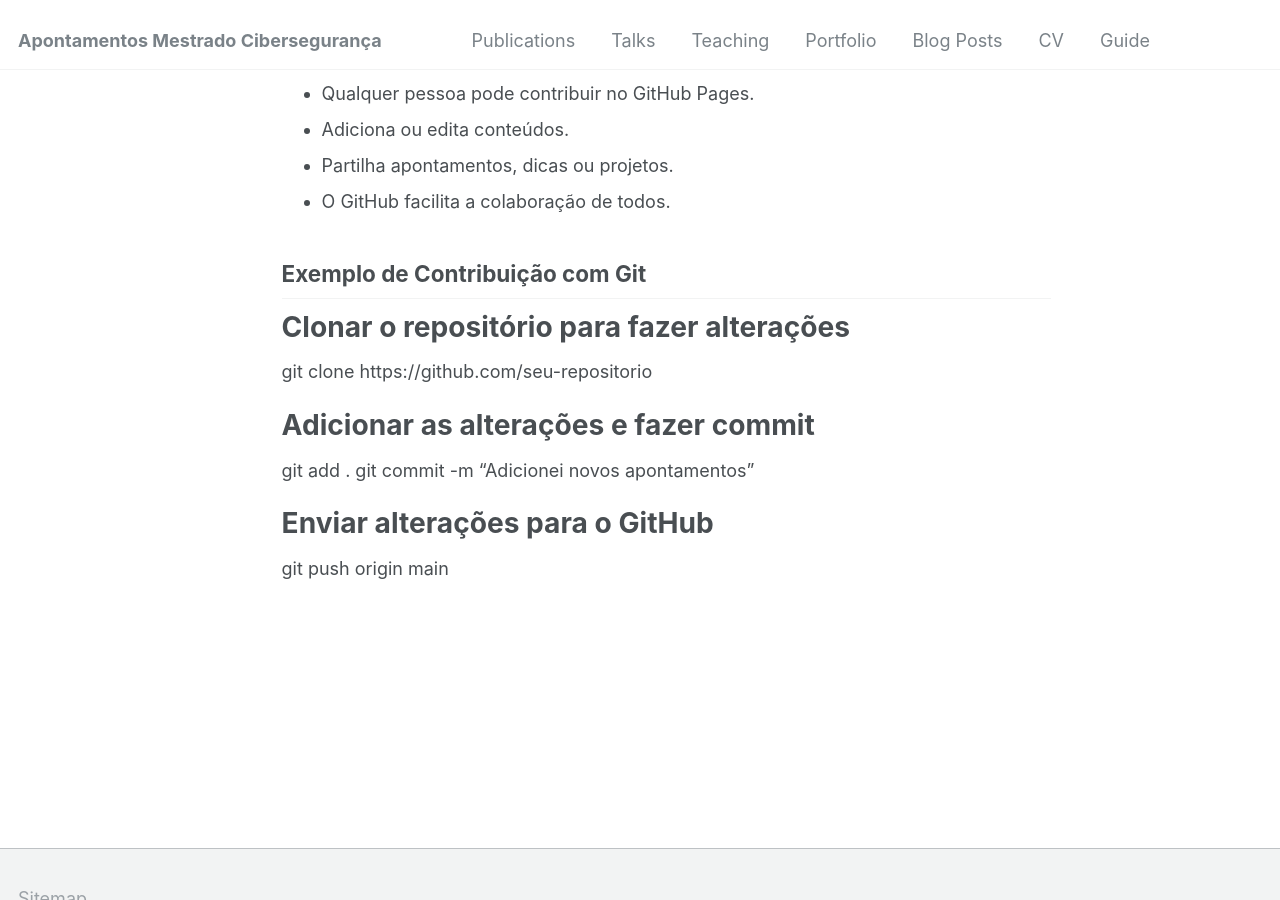
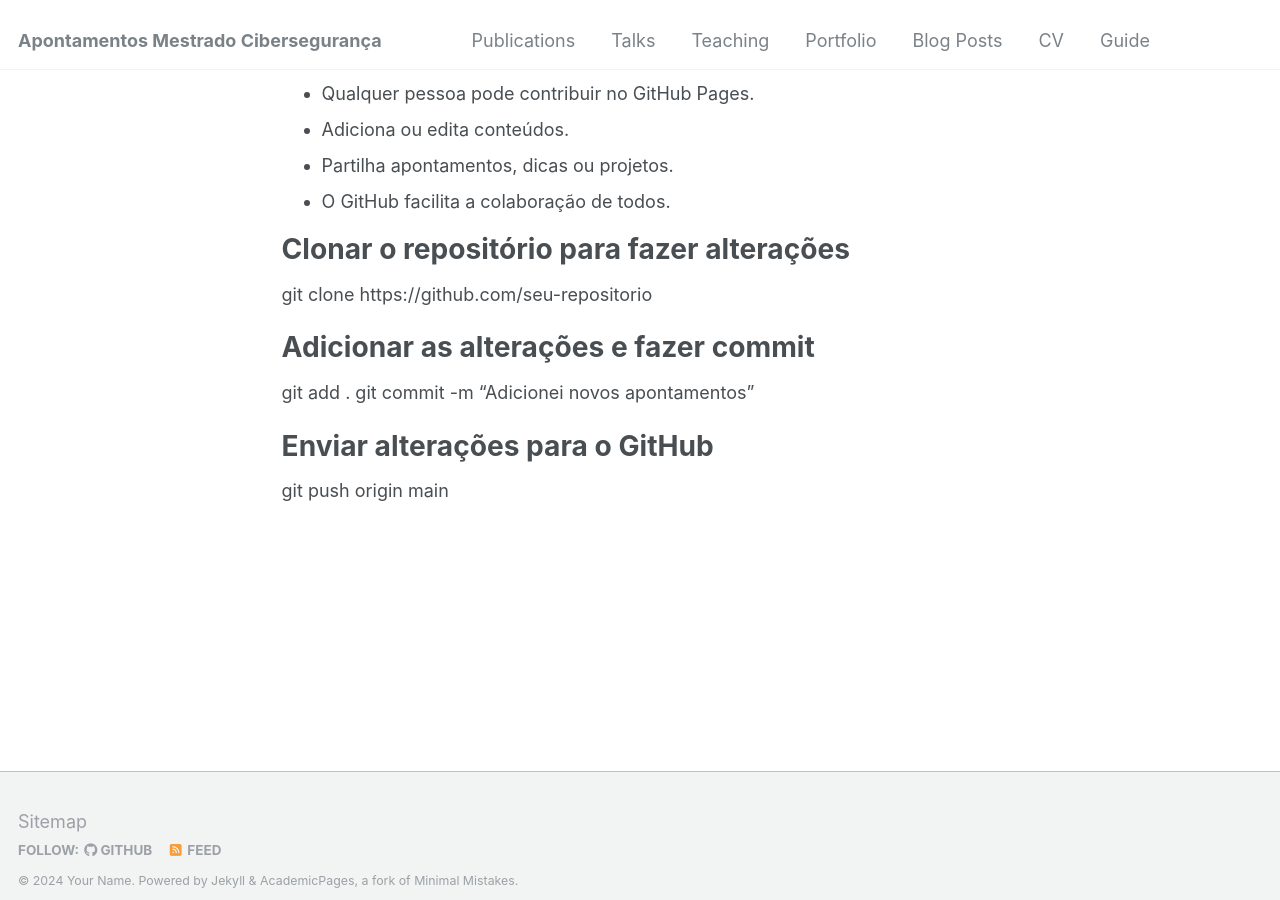
Before and after one commit to V1dal9/mcs_github.io, a Jekyll site: the page built from _pages/about.md, in a window 1280 px wide and 900 px high, scrolled down 687 px. Built offline with Jekyll 4.4.1, drawn with Linux system fonts in a browser that asks for light colours.

Commit message:
Update about.md

```diff
--- a/_pages/about.md
+++ b/_pages/about.md
@@ -26,7 +26,6 @@ Quer tenhas apontamentos, dicas, projetos ou apenas uma ideia interessante, a tu
 - Partilha apontamentos, dicas ou projetos.
 - O GitHub facilita a colaboração de todos.
 
-## Exemplo de Contribuição com Git
 # Clonar o repositório para fazer alterações
 git clone https://github.com/seu-repositorio
 
```
